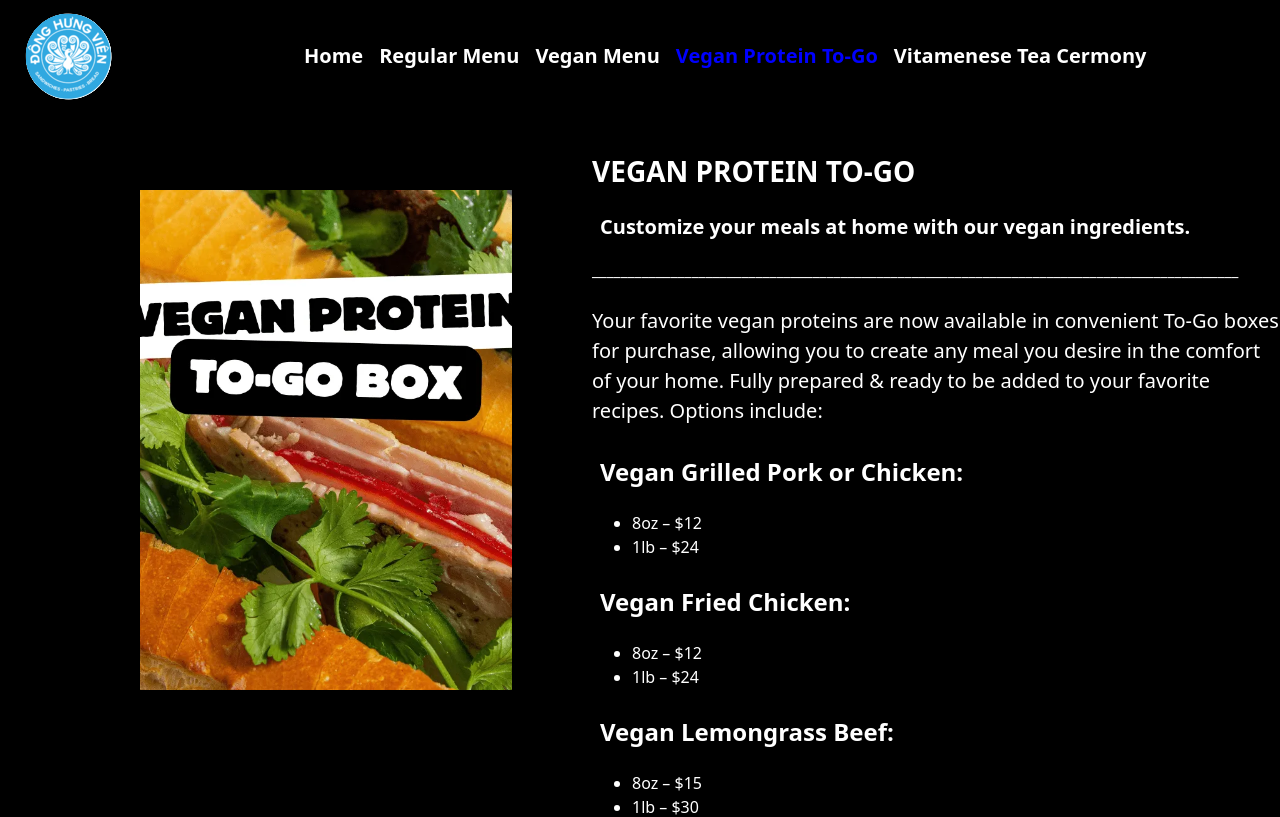
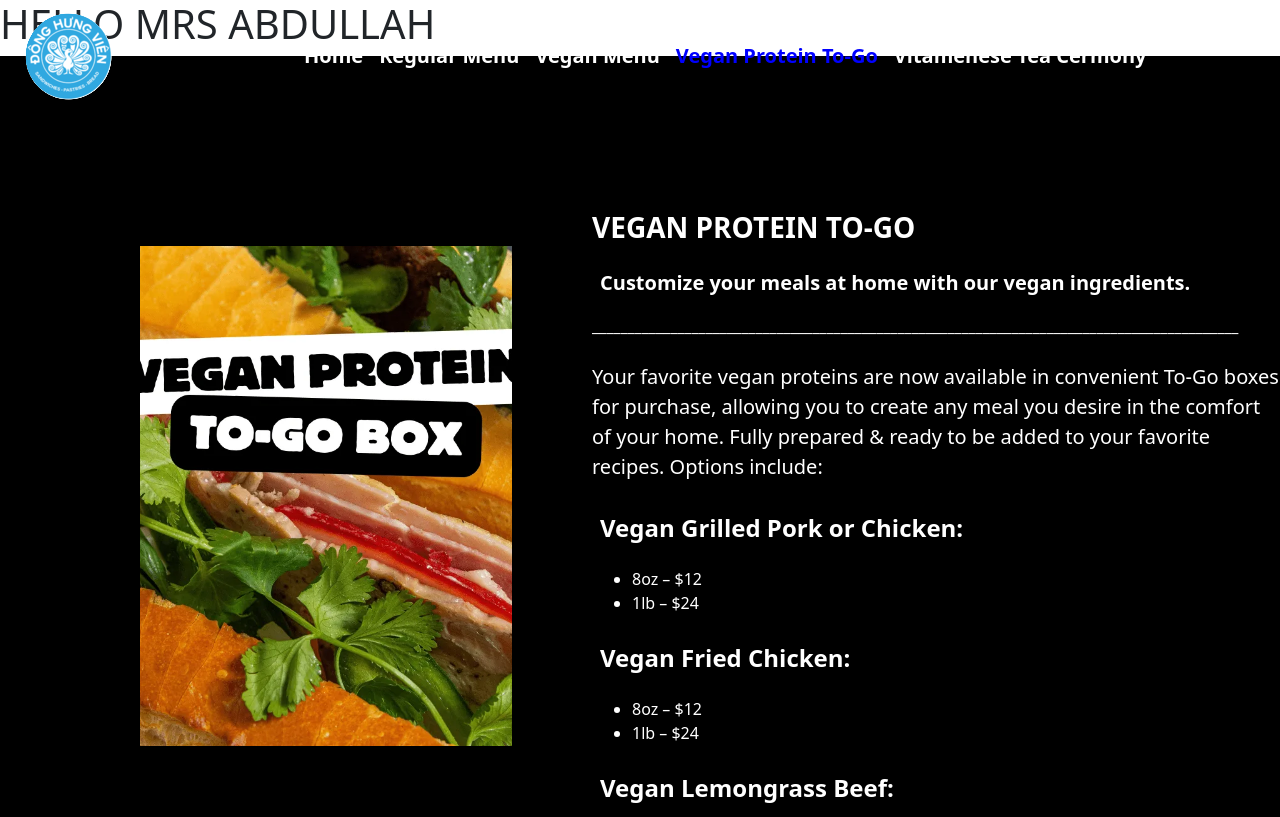
Before and after one commit to The-stoic-wolf/DHGB, a React (Create React App) app: page /protein in a window 1280 px wide. Shown: the top 817 px of the page. Built offline with nearby package versions, Linux system fonts and the light colour scheme.

Commit message:
test change

```diff
--- a/src/components/pages/Protein.js
+++ b/src/components/pages/Protein.js
@@ -3,6 +3,7 @@ import React from 'react'
 export default function protein() {
   return (
     <>
+    <h1>HELLO MRS ABDULLAH</h1>
     <div className={`d-flex ${window.innerWidth <= 900 ?"flex-column":"flex-row flex-wrap"} bg-warning w-100 bg-black h-100`} style={{height:window.innerWidth <= 900 ? "1600px":"1100px",objectFit:"cover"}}>
         <div  style={{height:window.innerWidth <= 700 ?"450px":window.innerWidth > 700 && window.innerWidth <= 900 ?"500px":"800px",width:window.innerWidth <= 700 ?"100%":window.innerWidth > 700 && window.innerWidth <= 900 ?"80%":"40%", margin :window.innerWidth <= 700 ?"100px 0px 0px 0px":window.innerWidth > 700 && window.innerWidth  <=900 ?"100px 0px 0px 50px":"150px 0px 150px 0px",padding:window.innerWidth <= 700 ?"15% 15% 10% 15%":window.innerWidth > 700 && window.innerWidth <= 900 ?"20% 5% 10% 5%":"0px 0px 0px 100px"}}>
           <div className="d-flex " style={{margin:window.innerWidth <= 900 ?"0px":"40px 0px 0px 0px",padding:window.innerWidth <= 900 ?"0px":"0px 0px 0px 40px",height:window.innerWidth <= 900 ?"300px":"500px"}}>
```
